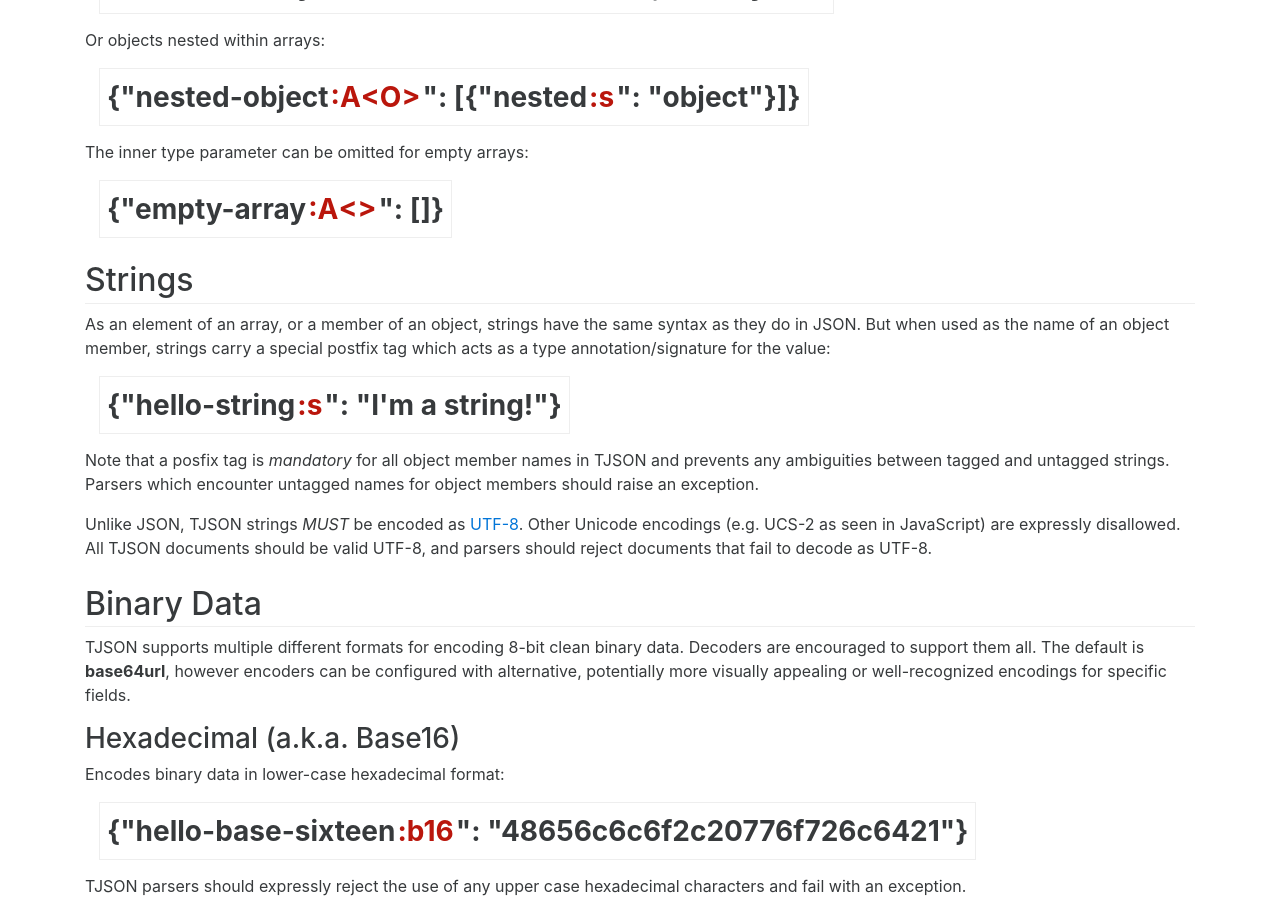
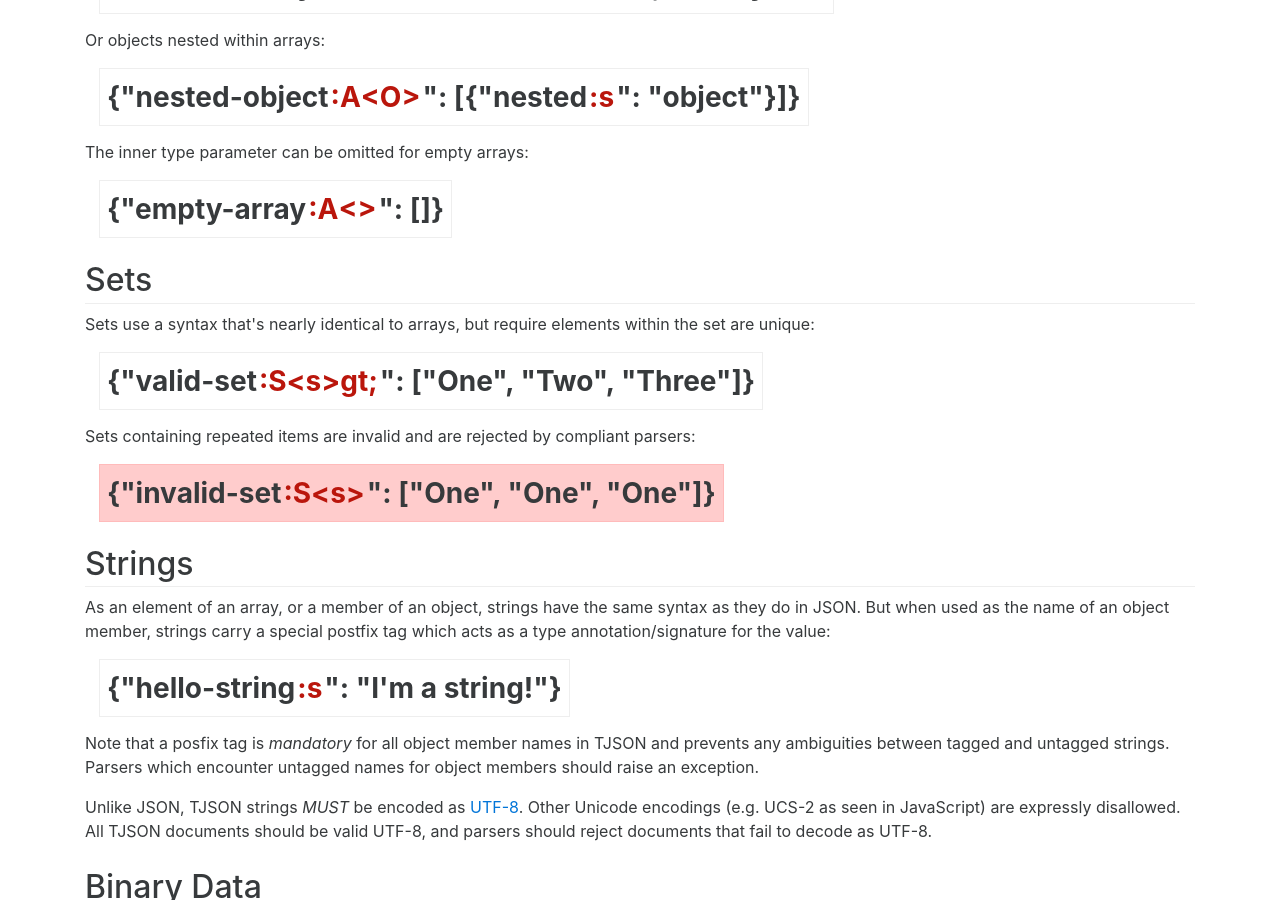
Before and after one commit to tjson/tjson.github.io, a Jekyll site: the page built from index.html, in a window 1280 px wide and 900 px high, scrolled down 2112 px. Built offline with Jekyll 4.4.1, drawn with Linux system fonts in a browser that asks for light colours.

Commit message:
Set syntax

```diff
--- a/index.html
+++ b/index.html
@@ -191,6 +191,27 @@ title: "TJSON: Tagged JSON with rich type annotations"
       </div>
 
       <div class="subsection">
+        <h2 class="page-header">Sets</h2>
+        <p>
+          Sets use a syntax that's nearly identical to arrays, but require
+          elements within the set are unique:
+        </p>
+
+        <div class="syntax-example">
+          {&quot;valid-set<span class="tag-prefix">:S&lt;s&gt;gt;</span>&quot;: ["One", "Two", "Three"]}
+        </div>
+
+        <p>
+          Sets containing repeated items are invalid and are rejected by
+          compliant parsers:
+        </p>
+
+        <div class="syntax-example syntax-invalid">
+          {&quot;invalid-set<span class="tag-prefix">:S&lt;s&gt;</span>&quot;: ["One", "One", "One"]}
+        </div>
+      </div>
+
+      <div class="subsection">
         <h2 class="page-header">Strings</h2>
         <p>
           As an element of an array, or a member of an object, strings have the same syntax as
```
